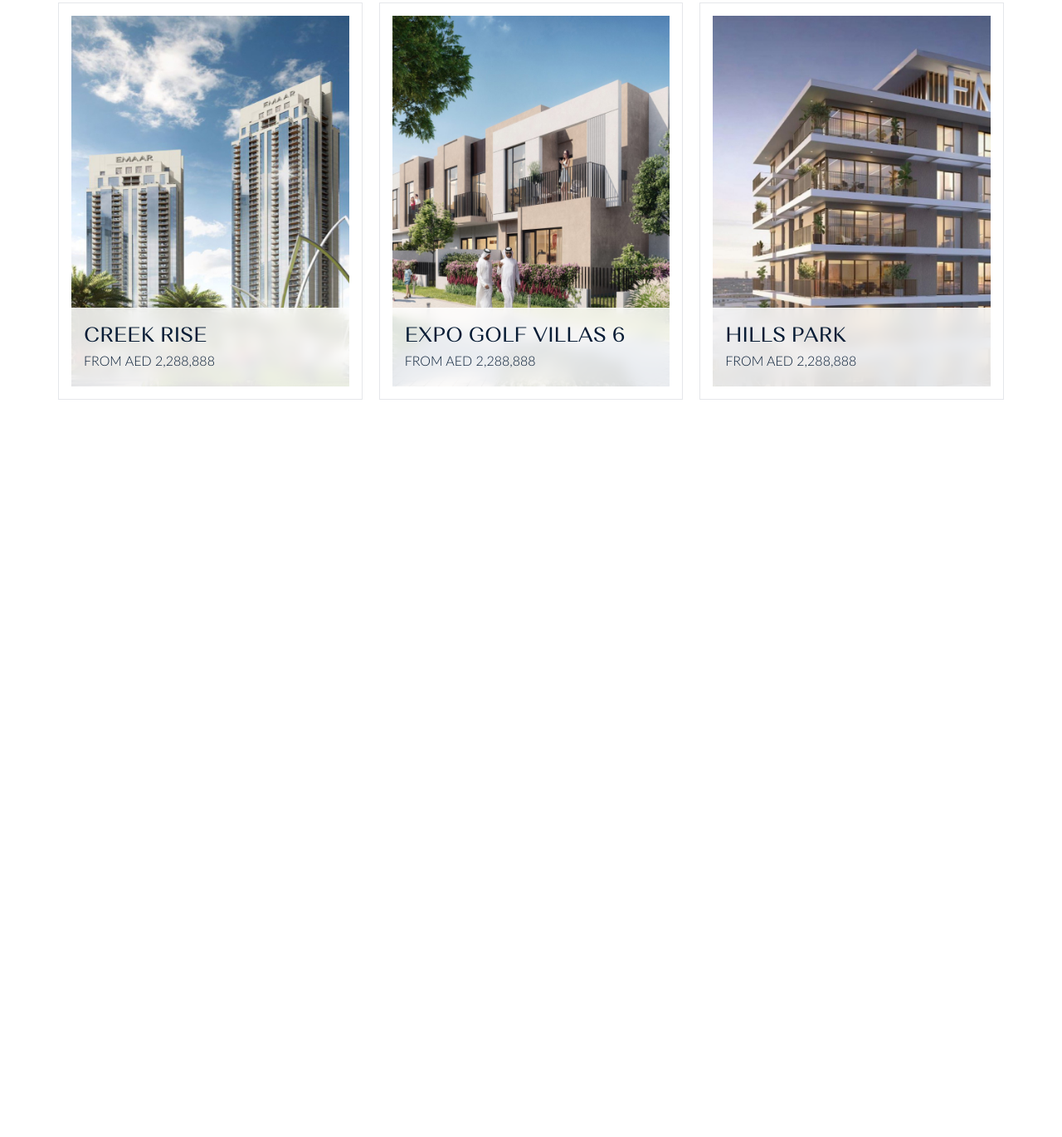
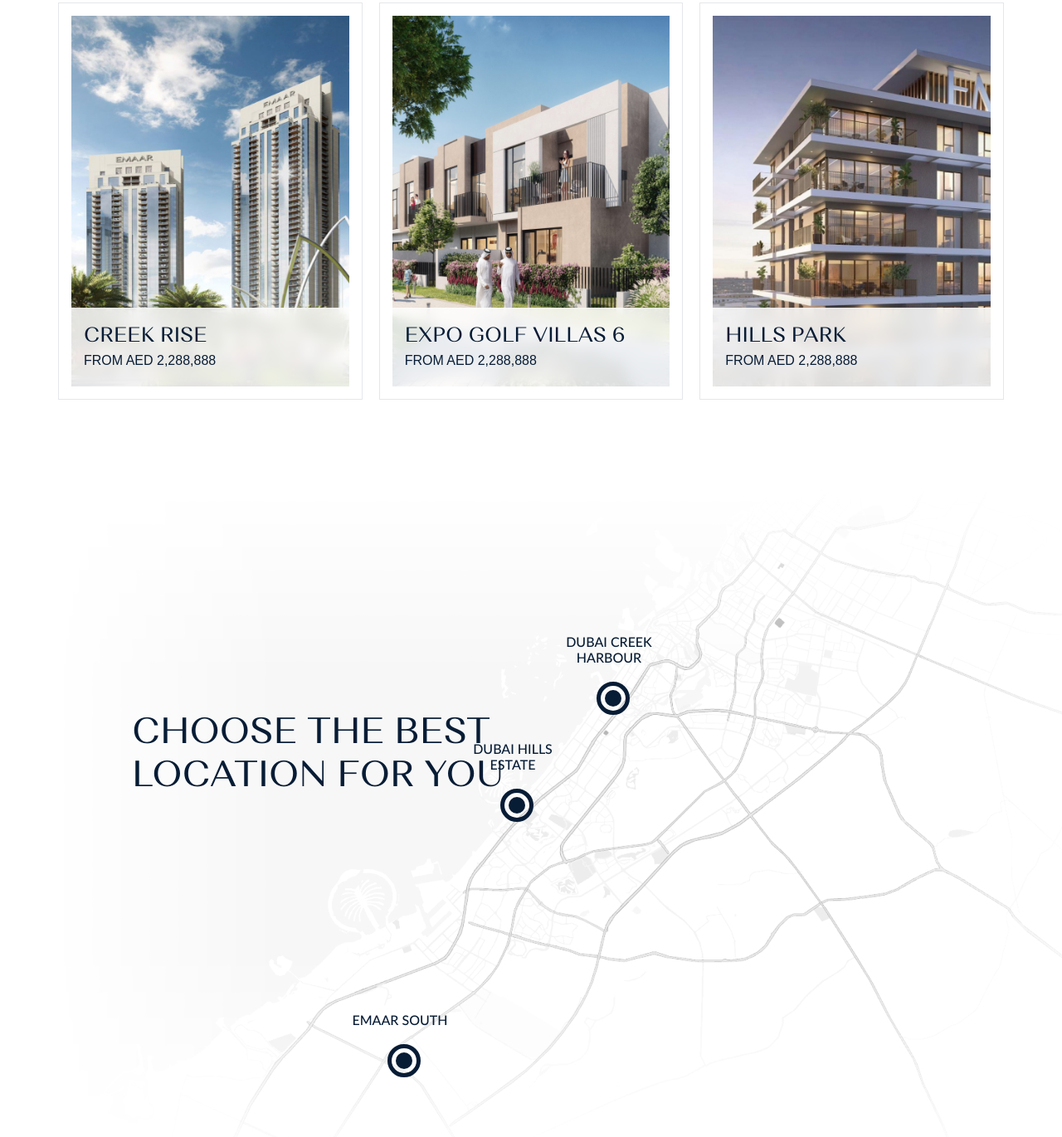
Before and after one commit to ksushw/EMAAR_test, a website built with webpack: page src/index.html in a window 1280 px wide. Shown: the part 1798-3169 px from the top of the page at 83% size. Before the commit the page ends 2389 px from the top, so only its background shows below. Built offline with nearby package versions, Linux system fonts and the light colour scheme; files whose address does not match are found by name; a web font is replaced by a local one.

Commit message:
#4 create section location

```diff
--- /dev/null
+++ b/src/assets/scss/blocks/location.scss
@@ -0,0 +1,114 @@
+.location {
+    height: 810px;
+    background-image: url(../../images/map.jpg);
+    background-repeat: no-repeat;
+    background-position: calc(100% + 40px) 0px;
+    position: relative;
+    display: block;
+
+
+    &__title {
+        @include Alethia;
+        text-transform: uppercase;
+        font-size: 44px;
+        line-height: 120%;
+        width: 100%;
+        max-width: 457px;
+        margin: 0;
+        padding-top: 268px;
+        padding-left: 159px;
+    }
+
+    &__target {
+        display: flex;
+        border-radius: 50%;
+        width: 40px;
+        height: 40px;
+        background-color: $dark-blue;
+        box-sizing: border-box;
+        position: relative;
+        z-index: 1;
+        transition: 0.3s;
+        padding: 5px;
+        border: 5px solid $dark-blue;
+        background-clip: content-box;
+    }
+
+    &__info {
+
+        &_type_harbour {
+            margin: 0;
+            position: absolute;
+            right: 521px;
+            top: 231px;
+        }
+
+        &_type_hills {
+            margin: 0;
+            position: absolute;
+            right: 637px;
+            top: 360px;
+        }
+
+        &_type_south {
+            margin: 0;
+            position: absolute;
+            right: 773px;
+            top: 668px;
+        }
+
+        &:hover {
+
+            .location__card {
+                box-shadow: 0px 0px 14px 3px rgba(0, 0, 0, 0.03);
+            }
+
+            .location__name {
+                background-color: $white;
+            }
+
+            .location__image {
+                display: block;
+                visibility: visible;
+                opacity: 1;
+                max-height: 120px;
+            }
+
+            .location__target {
+                padding: 2px;
+                border: 2px solid $dark-blue;
+            }
+        }
+    }
+
+
+
+    &__card {
+        position: absolute;
+        bottom: 30px;
+        left: -85px;
+        width: 200px;
+    }
+
+    &__name {
+        @include Lotto-medium;
+        font-size: 16px;
+        line-height: 19px;
+        text-align: center;
+        text-transform: uppercase;
+        display: block;
+        padding: 12px 0 30px 0;
+        text-align: center;
+        transition: 0.3s;
+    }
+
+    &__image {
+        max-height: 0;
+        visibility: hidden;
+        opacity: 0;
+        width: 100%;
+        height: 120;
+        object-fit: cover;
+        transition: 0.3s;
+    }
+}
--- a/src/assets/scss/pages/index.scss
+++ b/src/assets/scss/pages/index.scss
@@ -13,3 +13,4 @@
 @import "../blocks/about.scss";
 @import "../blocks/top-projects.scss";
 @import "../blocks/card-project.scss";
+@import "../blocks/location.scss"
--- a/src/assets/scss/vendor/fonts.scss
+++ b/src/assets/scss/vendor/fonts.scss
@@ -13,14 +13,14 @@
   }
 
   @font-face {
-    font-family: 'Inter';
+    font-family: 'Lotto';
     src: url(../fonts/Lato-Regular.ttf) format('truetype');
     font-weight: 400;
     color: $dark-blue;
   }
 
   @font-face {
-    font-family: 'Inter';
+    font-family: 'Lotto';
     src: url(../fonts/Lato-Medium.ttf) format('truetype');
     font-weight: 500;
     color: $dark-blue;
--- a/src/index.html
+++ b/src/index.html
@@ -26,7 +26,8 @@
             <span class="header__number">aed 2.2mln</span>
             <p class="header__description">prices from</p>
         </div>
-        <a href="#" class="header__link">See project <img src="<%=require('../src/assets/images/arrow.svg')%>" alt="arrow"></a>
+        <a href="#" class="header__link">See project <img src="<%=require('../src/assets/images/arrow.svg')%>"
+                alt="arrow"></a>
     </div>
 </header>
 
@@ -37,8 +38,10 @@
             <h2 class="about__title">AVAILABLE HOMES FOR&nbsp;SALE
                 BY&nbsp;EMAAR PROPERTIES</h2>
             <p class="about__description">
-                Emaar Properties is one of the world’s most valuable and admired real estate development companies. With proven
-                competencies in properties, shopping malls & retail and hospitality & leisure.Emaar Properties is one of the
+                Emaar Properties is one of the world’s most valuable and admired real estate development companies. With
+                proven
+                competencies in properties, shopping malls & retail and hospitality & leisure.Emaar Properties is one of
+                the
                 world’s most valuable and admired real estate development companies
             </p>
             <div class="about__market-cup">
@@ -59,30 +62,63 @@
     <section class="top-projects">
         <h2 class="top-projects__title">top projects</h2>
         <div class="top-projects__cards">
-            <figure class="card-project">
-                <img src="<%=require('../src/assets/images/greek-rice.jpg')%>" alt="Greak rice" class="card-project__image">
-                <figcaption class="card-project__caption">
+            <a class="card-project" href="#">
+                <img src="<%=require('../src/assets/images/greek-rice.jpg')%>" alt="Greak rice"
+                    class="card-project__image">
+                <div class="card-project__caption">
                     <h3 class="card-project__title">creek rise</h3>
                     <p class="card-project__description">FROM AED 2,288,888</p>
+                </div>
+            </a>
+            <a class="card-project" href="#">
+                <img src="<%=require('../src/assets/images/expo-gold-vilas.jpg')%>" alt="Greak rice"
+                    class="card-project__image">
+                <div class="card-project__caption">
+                    <h3 class="card-project__title">EXPO GOLF VILLAS 6</h3>
+                    <p class="card-project__description">FROM AED 2,288,888</p>
+                </div>
+            </a>
+            <a class="card-project" href="#">
+                <img src="<%=require('../src/assets/images/hills-park.jpg')%>" alt="Greak rice"
+                    class="card-project__image">
+                <div class="card-project__caption">
+                    <h3 class="card-project__title">HILLS PARK</h3>
+                    <p class="card-project__description">FROM AED 2,288,888</p>
+                </div>
+            </a>
+        </div>
+    </section>
+    <section class="location">
+        <h2 class="location__title">choose the best
+            location for you</h2>
+        <a href="#">
+            <figure class="location__info location__info_type_harbour">
+                <div class="location__target"></div>
+                <figcaption class="location__card">
+                    <img src="<%=require('../src/assets/images/rice.png')%>" alt="" class="location__image">
+                    <span class="location__name">DUBAI CREEK<br>HARBOUR</span>
                 </figcaption>
             </figure>
-            <figure class="card-project">
-                <img src="<%=require('../src/assets/images/expo-gold-vilas.jpg')%>" alt="Greak rice" class="card-project__image">
-                <figcaption class="card-project__caption">
-                    <h3 class="card-project__title">EXPO GOLF VILLAS 6</h3>
-                    <p class="card-project__description">FROM AED 2,288,888</p>
+        </a>
+        <a href="#">
+            <figure class="location__info location__info_type_hills">
+                <div class="location__target"></div>
+                <figcaption class="location__card">
+                    <img src="<%=require('../src/assets/images/cove.png')%>" alt="" class="location__image">
+                    <span class="location__name">DUBAI HILLS<br>ESTATE</span>
                 </figcaption>
             </figure>
-            <figure class="card-project">
-                <img src="<%=require('../src/assets/images/hills-park.jpg')%>" alt="Greak rice" class="card-project__image">
-                <figcaption class="card-project__caption">
-                    <h3 class="card-project__title">HILLS PARK</h3>
-                    <p class="card-project__description">FROM AED 2,288,888</p>
+        </a>
+        <a href="#">
+            <figure class="location__info location__info_type_south">
+                <div class="location__target"></div>
+                <figcaption class="location__card">
+                    <img src="<%=require('../src/assets/images/gate.png')%>" alt="" class="location__image">
+                    <span class="location__name">EMAAR SOUTH</span>
                 </figcaption>
             </figure>
-        </div>
+        </a>
     </section>
-    <section class="location"></section>
     <section class="projects"></section>
     <section class="facts"></section>
 </body>
```
Also changed, not shown: src/assets/images/cove.png (added), src/assets/images/gate.png (added), src/assets/images/map.jpg (added), src/assets/images/rice.png (added), src/assets/images/target.svg (added).
